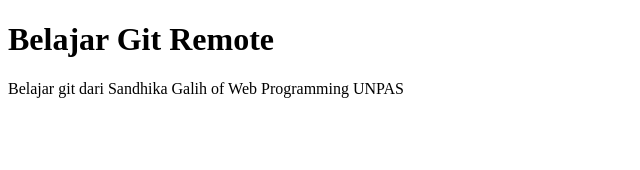
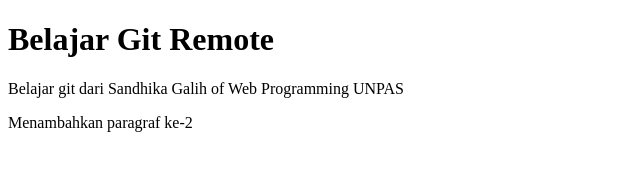
Before and after one commit to iamit-cmt/bebas, a plain HTML site: page index.html in a window 1280 px wide. Shown: the whole page, without its empty margins (0-640 px from the left). Drawn offline with Linux system fonts and the light colour scheme.

Commit message:
Menambahkan paragraf ke-2

```diff
--- a/index.html
+++ b/index.html
@@ -9,5 +9,6 @@
 <body>
     <h1>Belajar Git Remote</h1>
     <p>Belajar git dari Sandhika Galih of Web Programming UNPAS</p>
+    <p>Menambahkan paragraf ke-2</p>
 </body>
 </html>
```
